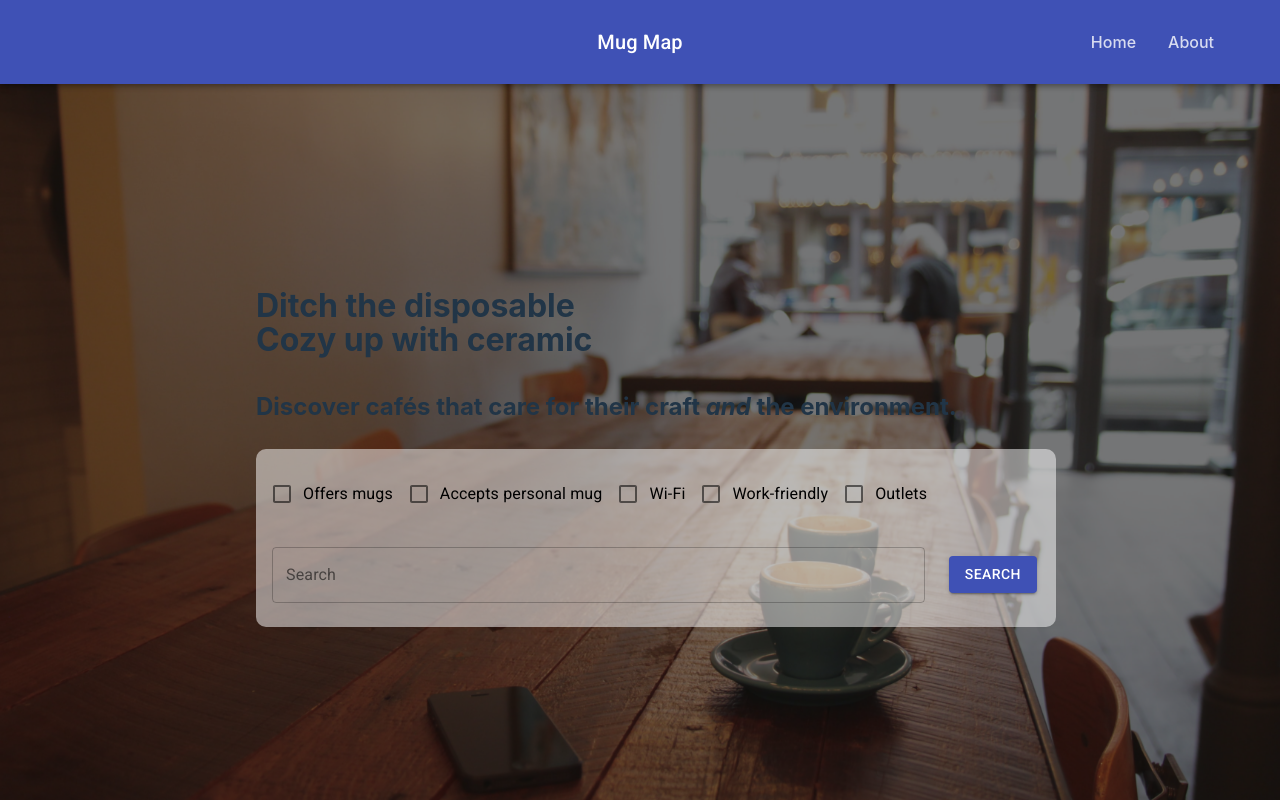
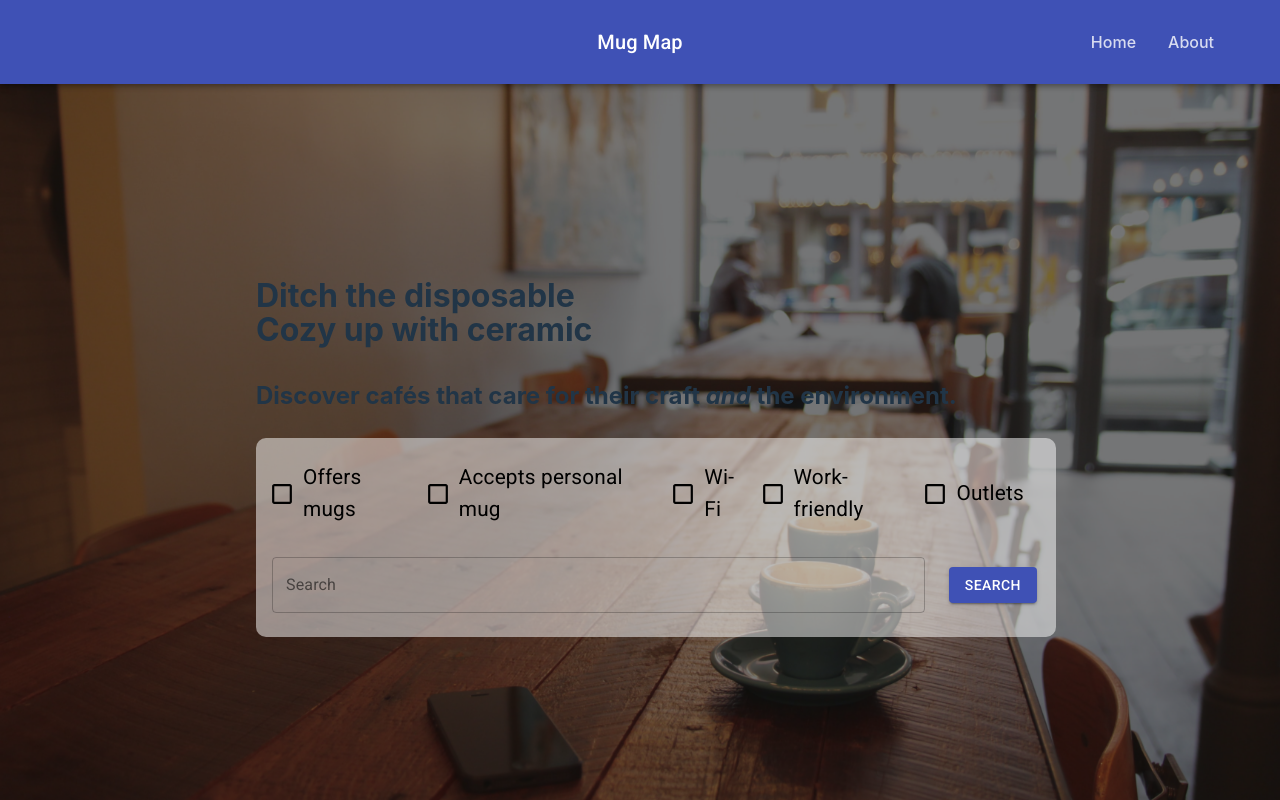
Before and after one commit to SeanPhilippi/mug-map, a React (Vite) app: page / in a window 1280 px wide. Built offline with nearby package versions, Linux system fonts and the light colour scheme.

Commit message:
enlarged check boxes and labels and now black

```diff
--- a/src/components/screens/Splash/Search.tsx
+++ b/src/components/screens/Splash/Search.tsx
@@ -5,21 +5,23 @@ import TextField from '@material-ui/core/TextField';
 import FormControlLabel from '@material-ui/core/FormControlLabel';
 import Checkbox from '@material-ui/core/Checkbox';
 import { makeStyles } from '@material-ui/core/styles';
+import { Typography } from '@material-ui/core';
 
 const useStyles = makeStyles({
   searchContainer: {
     borderRadius: '10px',
   },
-  filterOption: {
+  checkboxLabel: {
     color: 'black',
+    fontSize: '1.3rem',
   },
   searchBar: {
     marginRight: '1.5rem',
     width: '85%',
-  }
+  },
 });
 
-const Search = () => {
+const Search: React.FC = () => {
   const classes = useStyles();
 
   return (
@@ -40,29 +42,24 @@ const Search = () => {
         mb={2}
       >
         <FormControlLabel
-          className={classes.filterOption}
-          control={<Checkbox />}
-          label='Offers mugs'
+          control={<Checkbox style={{ color: 'black', transform: 'scale(1.1)' }} />}
+          label={<Typography className={classes.checkboxLabel}>Offers mugs</Typography>}
         />
         <FormControlLabel
-          className={classes.filterOption}
-          control={<Checkbox />}
-          label='Accepts personal mug'
+          control={<Checkbox style={{ color: 'black', transform: 'scale(1.1)' }} />}
+          label={<Typography className={classes.checkboxLabel}>Accepts personal mug</Typography>}
         />
         <FormControlLabel
-          className={classes.filterOption}
-          control={<Checkbox />}
-          label='Wi-Fi'
+          control={<Checkbox style={{ color: 'black', transform: 'scale(1.1)' }} />}
+          label={<Typography className={classes.checkboxLabel}>Wi-Fi</Typography>}
         />
         <FormControlLabel
-          className={classes.filterOption}
-          control={<Checkbox />}
-          label='Work-friendly'
+          control={<Checkbox style={{ color: 'black', transform: 'scale(1.1)' }} />}
+          label={<Typography className={classes.checkboxLabel}>Work-friendly</Typography>}
         />
         <FormControlLabel
-          className={classes.filterOption}
-          control={<Checkbox />}
-          label='Outlets'
+          control={<Checkbox style={{ color: 'black', transform: 'scale(1.1)' }} />}
+          label={<Typography className={classes.checkboxLabel}>Outlets</Typography>}
         />
       </Box>
       <Box
```
